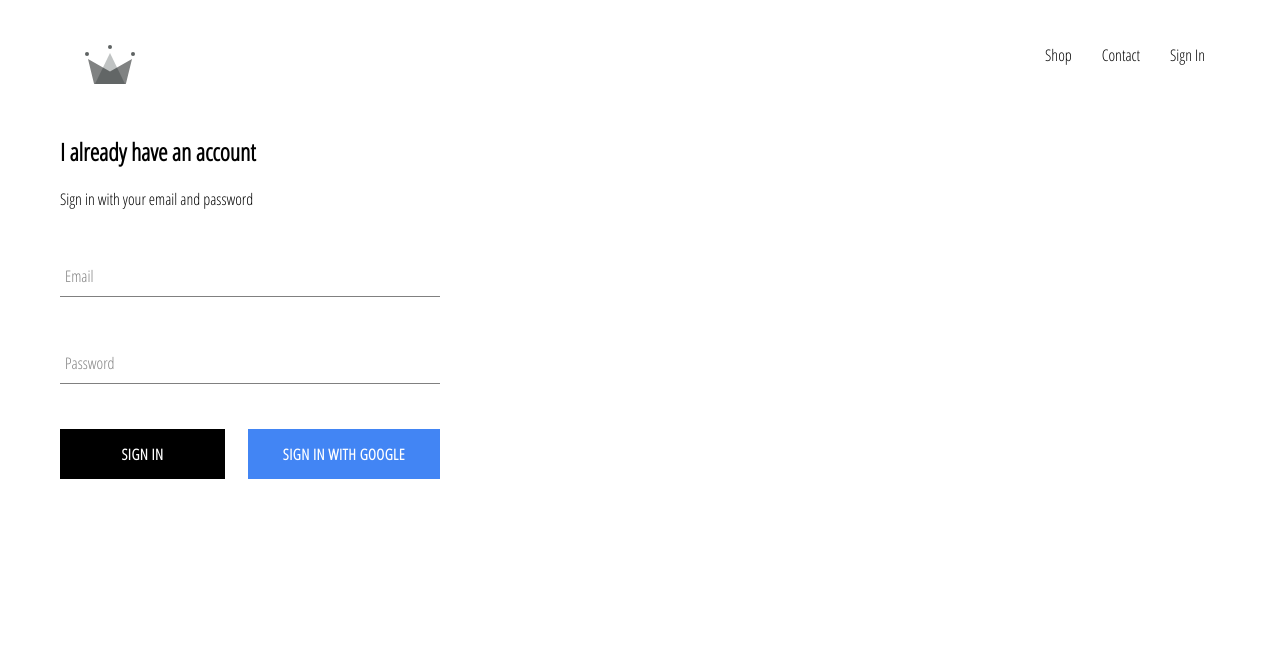
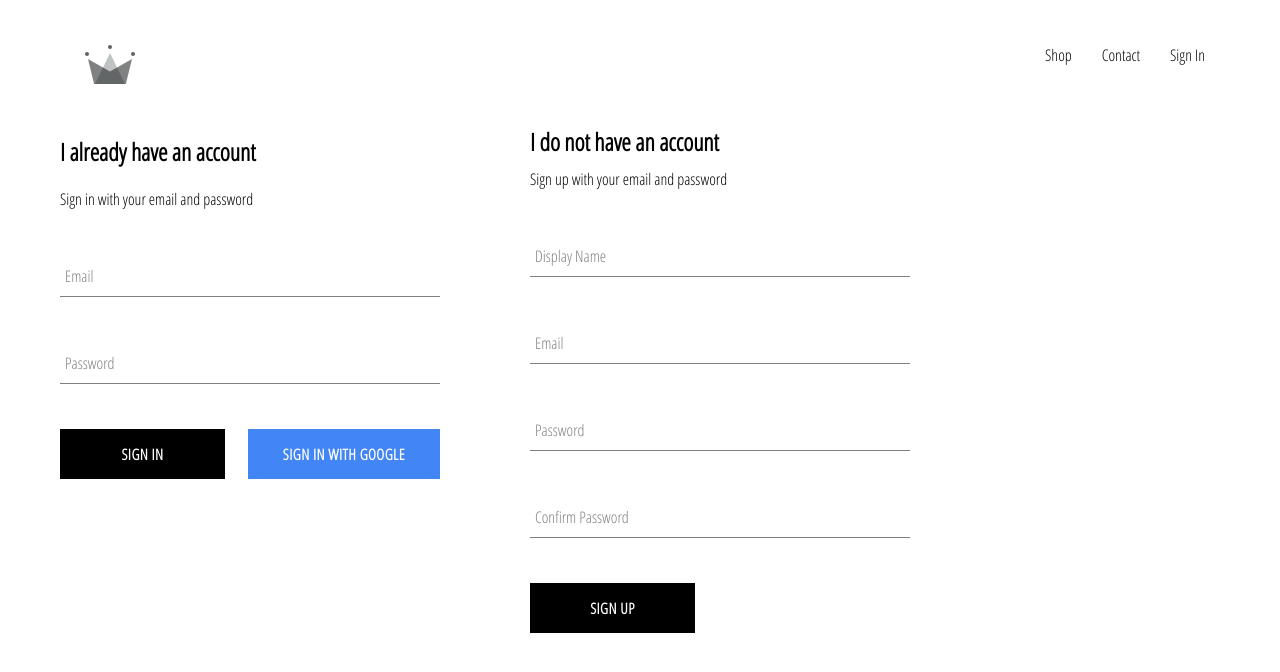
Before and after one commit to tamzidpeace/crwn-clothing, a React (Create React App) app: page /sign-in in a window 1280 px wide. Shown: the top 672 px of the page. Built offline with nearby package versions, Linux system fonts and the light colour scheme; no server answers.

Commit message:
firebase registration with user email and password

```diff
--- /dev/null
+++ b/src/components/sign-up/sign-up.component.jsx
@@ -0,0 +1,104 @@
+import React from "react";
+import './sign-up.styles.scss';
+import FormInput from "../form-input/form-input.component";
+import CustomButton from "../custom-button/custom-button.component";
+import { auth, createUserProfileDocument } from '../../firebase/firebase.utils';
+
+class SignUp extends React.Component {
+    constructor(props) {
+        super(props);
+
+        this.state = {
+            displayName: '',
+            email: '',
+            password: '',
+            confirmPassword: '',
+        }
+    }
+
+    handleSubmit = async event => {
+        event.preventDefault();
+
+        const { displayName, email, password, confirmPassword } = this.state;
+
+        if (password !== confirmPassword) {
+            alert("Password don't match");
+            return;
+        }
+
+        try {
+            const { user } = await auth.createUserWithEmailAndPassword(email, password);
+            await createUserProfileDocument(user, { displayName });
+
+            this.setState({
+                displayName: '',
+                email: '',
+                password: '',
+                confirmPassword: '',
+            });
+
+        } catch (error) {
+            console.error(error);
+        }
+
+    }
+
+    handleChange = event => {
+        const { name, value } = event.target;
+        this.setState({ [name]: value });
+    }
+
+    render() {
+        const { displayName, email, password, confirmPassword } = this.state;
+        return (
+            <div className="sign-up">
+                <h2 className="title">I do not have an account</h2>
+                <span>Sign up with your email and password</span>
+
+                <form className="sign-up-form" onSubmit={this.handleSubmit}>
+
+                    <FormInput
+                        type='text'
+                        name='displayName'
+                        value={displayName}
+                        onChange={this.handleChange}
+                        label='Display Name'
+                        required
+                    />
+
+                    <FormInput
+                        type='email'
+                        name='email'
+                        value={email}
+                        onChange={this.handleChange}
+                        label='Email'
+                        required
+                    />
+
+                    <FormInput
+                        type='password'
+                        name='password'
+                        value={password}
+                        onChange={this.handleChange}
+                        label='Password'
+                        required
+                    />
+
+                    <FormInput
+                        type='password'
+                        name='confirmPassword'
+                        value={confirmPassword}
+                        onChange={this.handleChange}
+                        label='Confirm Password'
+                        required
+                    />
+
+                    <CustomButton type='submit'>SIGN UP</CustomButton>
+
+                </form>
+            </div>
+        );
+    }
+}
+
+export default SignUp;
--- /dev/null
+++ b/src/components/sign-up/sign-up.styles.scss
@@ -0,0 +1,9 @@
+.sign-up {
+    display:  flex;
+    flex-direction: column;
+    width: 380px;
+
+    .title {
+        margin: 10px 0;
+    }
+}
--- a/src/pages/sign-in-and-sign-up/sign-in-and-sign-up.component.jsx
+++ b/src/pages/sign-in-and-sign-up/sign-in-and-sign-up.component.jsx
@@ -1,10 +1,12 @@
 import React from 'react';
 import './sign-in-and-sign-up.styles.scss';
 import Signin from '../../components/sign-in/sign-in.component';
+import SignUp from '../../components/sign-up/sign-up.component';
 
 const SignInAndSignUpPage = () => (
     <div className="sign-in-and-sign-up">
         <Signin />
+        <SignUp />
     </div>
 );
 
--- a/src/pages/sign-in-and-sign-up/sign-in-and-sign-up.styles.scss
+++ b/src/pages/sign-in-and-sign-up/sign-in-and-sign-up.styles.scss
@@ -0,0 +1,6 @@
+.sign-in-and-sign-up {
+    width: 850px;
+    display: flex;
+    justify-content: space-between;
+    margin: 30px auth;
+}
```
